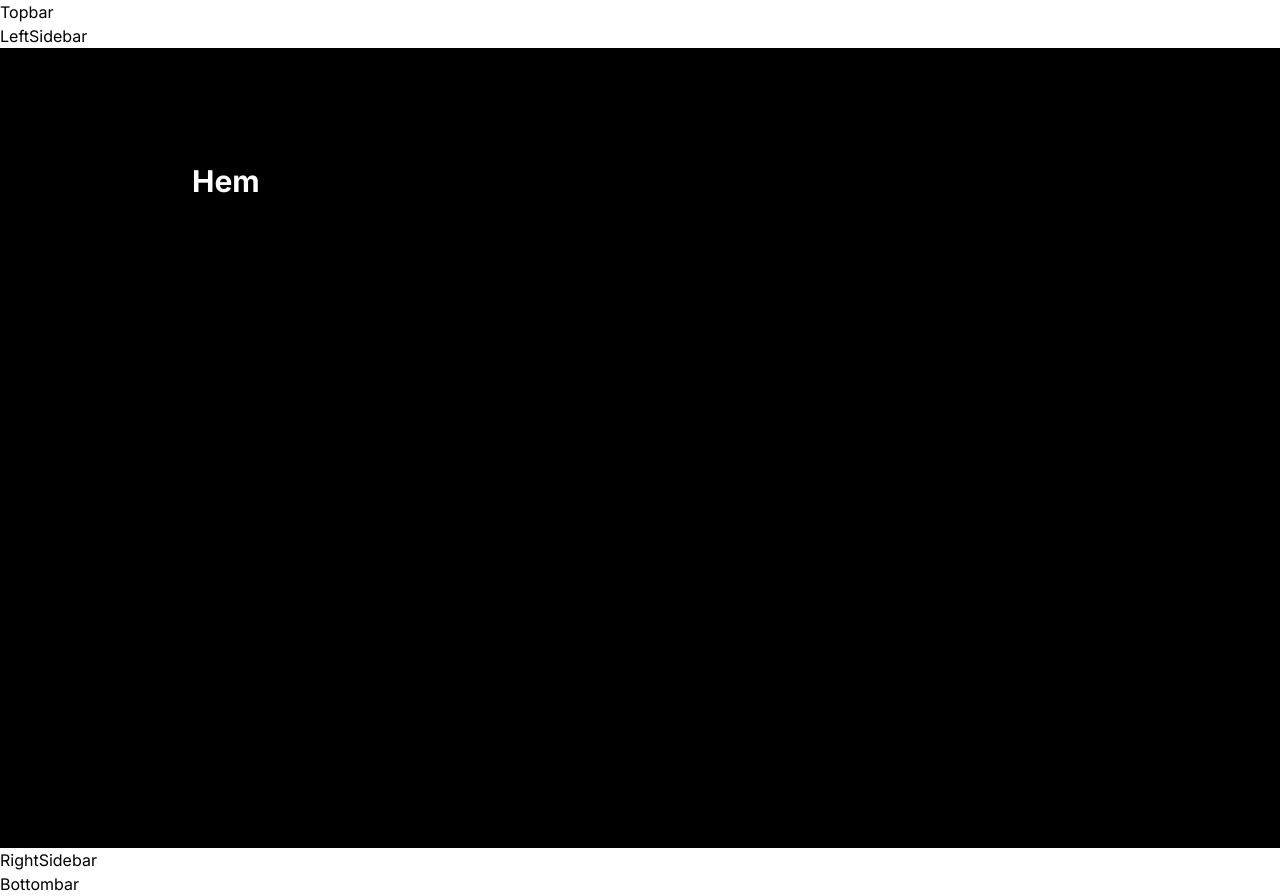
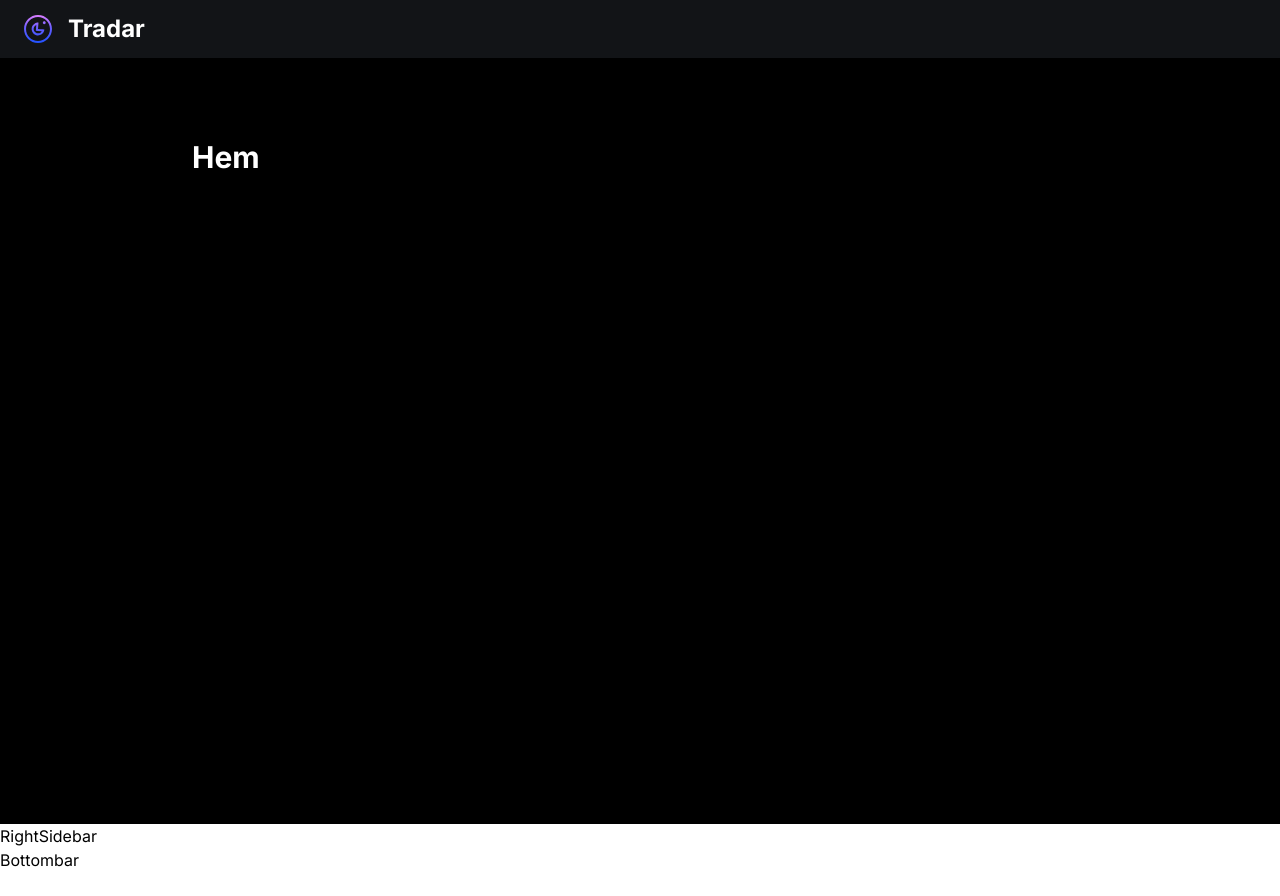
Before and after one commit to Mattias-b-Pettersson/tradar, a Next.js app: page / in a window 1280 px wide. After the commit the page ends 872 px from the top, so only its background shows below. Built offline with nearby package versions, Linux system fonts and the light colour scheme.

Commit message:
add topbar

```diff
--- a/components/shared/Topbar.tsx
+++ b/components/shared/Topbar.tsx
@@ -1,5 +1,15 @@
+import Link from 'next/link';
+import Image from 'next/image';
+
 function Topbar() {
-    return <h1>Topbar</h1>
+    return (
+        <nav className="topbar">
+            <Link href="/" className='flex items-center gap-4'>
+                <Image src="/assets/logo.svg" alt="Logo" width={28} height={28} />
+                <p className='text-heading3-bold text-light-1 max-xs:hidden'>Tradar</p>
+            </Link>
+        </nav>
+    )
 }
 
 export default Topbar;
```
Also changed, not shown: app/(root)/layout.tsx (+6 -4 lines).
